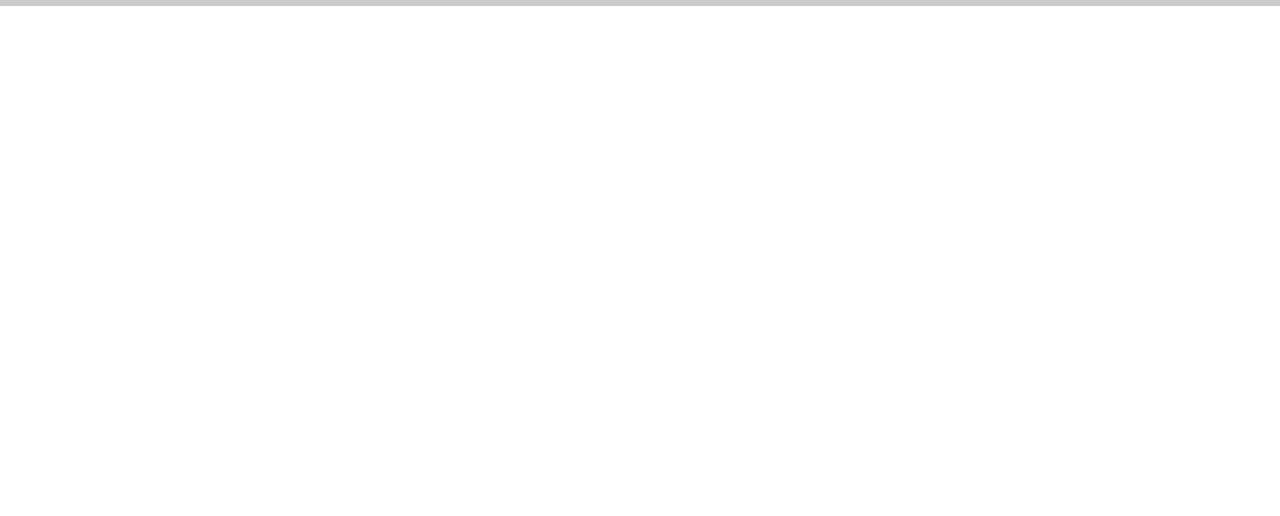
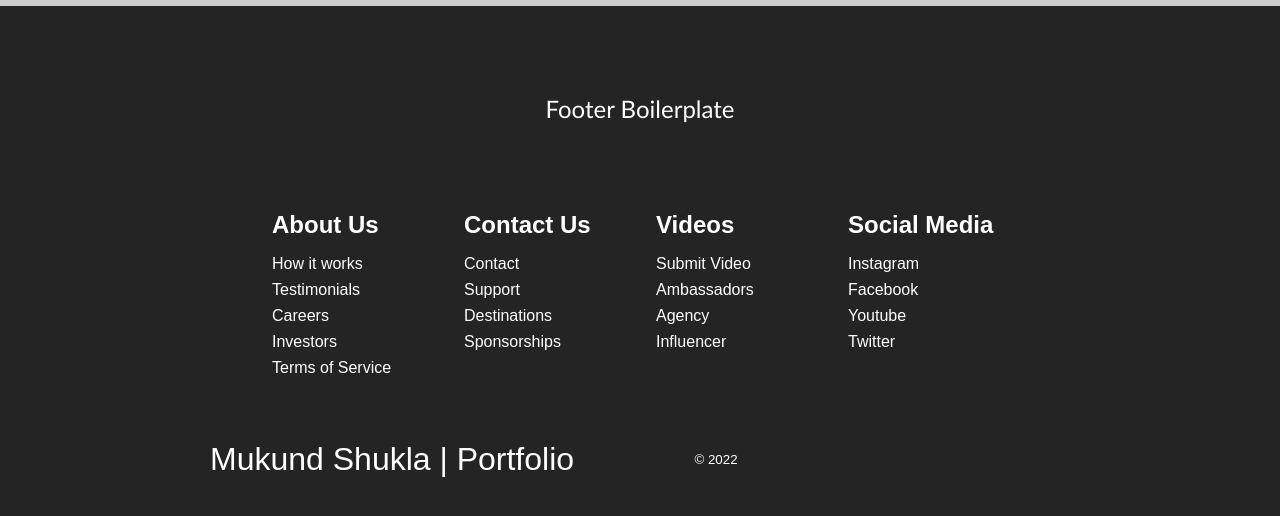
Before and after one commit to monkeydgarpoden/personal-portfolio-hacktoberfest, a React (Create React App) app: page / in a window 1280 px wide. Shown: the part 874-1390 px from the top of the page. Before the commit the page ends 880 px from the top, so only its background shows below. Built offline with nearby package versions, Linux system fonts and the light colour scheme; grey boxes are pictures that could not be loaded.

Commit message:
Add boilerplate footer-section

```diff
--- a/src/App.js
+++ b/src/App.js
@@ -1,6 +1,7 @@
 import './App.css';
 import { Navbar } from './components/navbar/Navbar';
 import { HeroSection } from './components/about/HeroSection';
+import { Footer } from './components/footer/Footer';
 import {BrowserRouter as Router, Route, Routes} from 'react-router-dom';
 
 function App() {
@@ -11,6 +12,7 @@
         <Routes>
           <Route path="/" element={ <HeroSection /> } />
         </Routes>
+        <Footer />
       </Router>
     </div>
   );
--- /dev/null
+++ b/src/components/footer/Footer.css
@@ -0,0 +1,163 @@
+.footer-container {
+    background-color: #242424;
+    padding: 4rem 0 2rem 0;
+    display: flex;
+    flex-direction: column;
+    justify-content: center;
+    align-items: center;
+  }
+
+  .footer-subscription {
+    display: flex;
+    flex-direction: column;
+    justify-content: center;
+    align-items: center;
+    text-align: center;
+
+    margin-bottom: 24px;
+    padding: 24px;
+    color: #fff;
+  }
+
+  .footer-subscription > p {
+    font-family: 'Trebuchet MS', 'Lucida Sans Unicode', 'Lucida Grande',
+      'Lucida Sans', Arial, sans-serif;
+  }
+
+  .footer-subscription-heading {
+    margin-bottom: 24px;
+    font-size: 24px;
+  }
+
+  .footer-subscription-text {
+    margin-bottom: 24px;
+    font-size: 20px;
+  }
+
+  .footer-input {
+    padding: 8px 20px;
+    border-radius: 2px;
+    margin-right: 10px;
+    outline: none;
+    border: none;
+    font-size: 18px;
+    margin-bottom: 16px;
+    border: 1px solid #fff;
+  }
+
+  .footer-links {
+    width: 100%;
+    max-width: 1000px;
+    display: flex;
+    justify-content: center;
+  }
+
+  .footer-link-wrapper {
+    display: flex;
+  }
+
+  .footer-link-items {
+    display: flex;
+    flex-direction: column;
+    align-items: flex-start;
+    margin: 16px;
+    text-align: left;
+    width: 160px;
+    box-sizing: border-box;
+  }
+
+  .footer-link-items h2 {
+    margin-bottom: 16px;
+  }
+
+  .footer-link-items > h2 {
+    color: #fff;
+  }
+
+  .footer-link-items a {
+    color: #fff;
+    text-decoration: none;
+    margin-bottom: 0.5rem;
+  }
+
+  .footer-link-items a:hover {
+    color: #e9e9e9;
+    transition: 0.3s ease-out;
+  }
+
+  .footer-email-form h2 {
+    margin-bottom: 2rem;
+  }
+
+  .footer-input::placeholder {
+    color: #b1b1b1;
+  }
+
+  /* Social Icons */
+  .social-icon-link {
+    color: #fff;
+    font-size: 24px;
+  }
+
+  .social-media {
+    max-width: 1000px;
+    width: 100%;
+  }
+
+  .social-media-wrap {
+    display: flex;
+    justify-content: space-between;
+    align-items: center;
+    width: 90%;
+    max-width: 1000px;
+    margin: 40px auto 0 auto;
+  }
+
+  .social-icons {
+    display: flex;
+    justify-content: space-between;
+    align-items: center;
+    width: 240px;
+  }
+
+  .social-logo {
+    color: #fff;
+    justify-self: start;
+    margin-left: 20px;
+    cursor: pointer;
+    text-decoration: none;
+    font-size: 2rem;
+    display: flex;
+    align-items: center;
+    margin-bottom: 16px;
+  }
+
+  .website-rights {
+    color: #fff;
+    margin-bottom: 16px;
+  }
+
+  @media screen and (max-width: 820px) {
+    .footer-links {
+      padding-top: 2rem;
+    }
+
+    .footer-input {
+      width: 100%;
+    }
+
+    .btn {
+      width: 100%;
+    }
+
+    .footer-link-wrapper {
+      flex-direction: column;
+    }
+
+    .social-media-wrap {
+      flex-direction: column;
+    }
+  }
+
+  @media screen and (max-width: 768px) {
+  }
--- /dev/null
+++ b/src/components/footer/Footer.jsx
@@ -0,0 +1,103 @@
+import React from 'react'
+import { Link } from 'react-router-dom'
+import './Footer.css'
+
+export const Footer = () => {
+    return (
+        <div className="footer-container">
+            <section className="footer-subscription">
+                <p className="footer-subscription-heading">
+                    Footer Boilerplate
+                </p>
+            </section>
+            <div className='footer-links'>
+                <div className='footer-link-wrapper'>
+                    <div className='footer-link-items'>
+                        <h2>About Us</h2>
+                        <Link to='/sign-up'>How it works</Link>
+                        <Link to='/'>Testimonials</Link>
+                        <Link to='/'>Careers</Link>
+                        <Link to='/'>Investors</Link>
+                        <Link to='/'>Terms of Service</Link>
+                    </div>
+                    <div className='footer-link-items'>
+                        <h2>Contact Us</h2>
+                        <Link to='/'>Contact</Link>
+                        <Link to='/'>Support</Link>
+                        <Link to='/'>Destinations</Link>
+                        <Link to='/'>Sponsorships</Link>
+                    </div>
+                </div>
+                <div className='footer-link-wrapper'>
+                    <div className='footer-link-items'>
+                        <h2>Videos</h2>
+                        <Link to='/'>Submit Video</Link>
+                        <Link to='/'>Ambassadors</Link>
+                        <Link to='/'>Agency</Link>
+                        <Link to='/'>Influencer</Link>
+                    </div>
+                    <div className='footer-link-items'>
+                        <h2>Social Media</h2>
+                        <Link to='/'>Instagram</Link>
+                        <Link to='/'>Facebook</Link>
+                        <Link to='/'>Youtube</Link>
+                        <Link to='/'>Twitter</Link>
+                    </div>
+                </div>
+            </div>
+            <section className='social-media'>
+                <div className='social-media-wrap'>
+                    <div className='footer-logo'>
+                        <Link to='/' className='social-logo'>
+                            Mukund Shukla | Portfolio
+                            <i className='fab fa-typo3' />
+                        </Link>
+                    </div>
+                    <small className='website-rights'>© 2022</small>
+                    <div className='social-icons'>
+                        <Link
+                            className='social-icon-link facebook'
+                            to='/'
+                            target='_blank'
+                            aria-label='Facebook'
+                        >
+                            <i className='fab fa-facebook-f' />
+                        </Link>
+                        <Link
+                            className='social-icon-link instagram'
+                            to='/'
+                            target='_blank'
+                            aria-label='Instagram'
+                        >
+                            <i className='fab fa-instagram' />
+                        </Link>
+                        <Link
+                            className='social-icon-link youtube'
+                            to='/'
+                            target='_blank'
+                            aria-label='Youtube'
+                        >
+                            <i className='fab fa-youtube' />
+                        </Link>
+                        <Link
+                            className='social-icon-link twitter'
+                            to='/'
+                            target='_blank'
+                            aria-label='Twitter'
+                        >
+                            <i className='fab fa-twitter' />
+                        </Link>
+                        <Link
+                            className='social-icon-link twitter'
+                            to='/'
+                            target='_blank'
+                            aria-label='LinkedIn'
+                        >
+                            <i className='fab fa-linkedin' />
+                        </Link>
+                    </div>
+                </div>
+                </section>
+        </div>
+    )
+}
```
